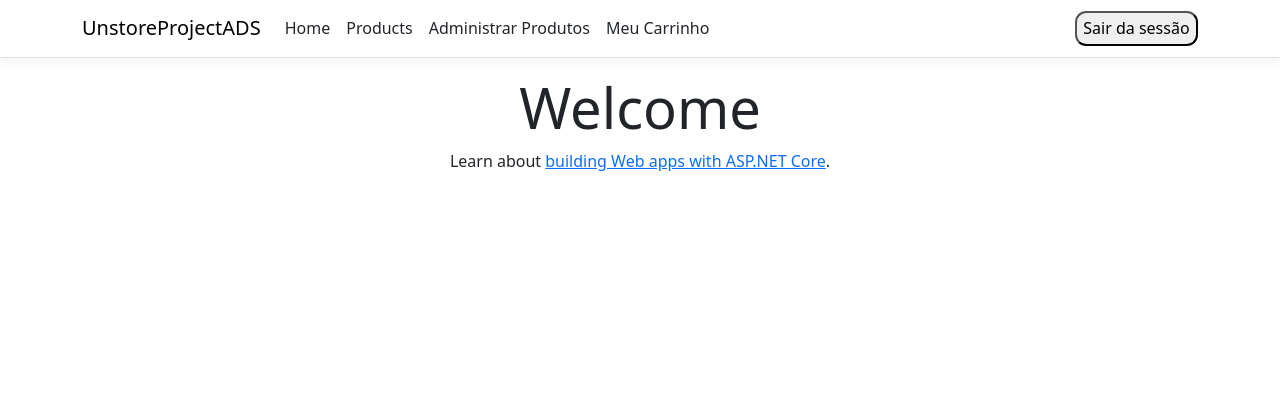
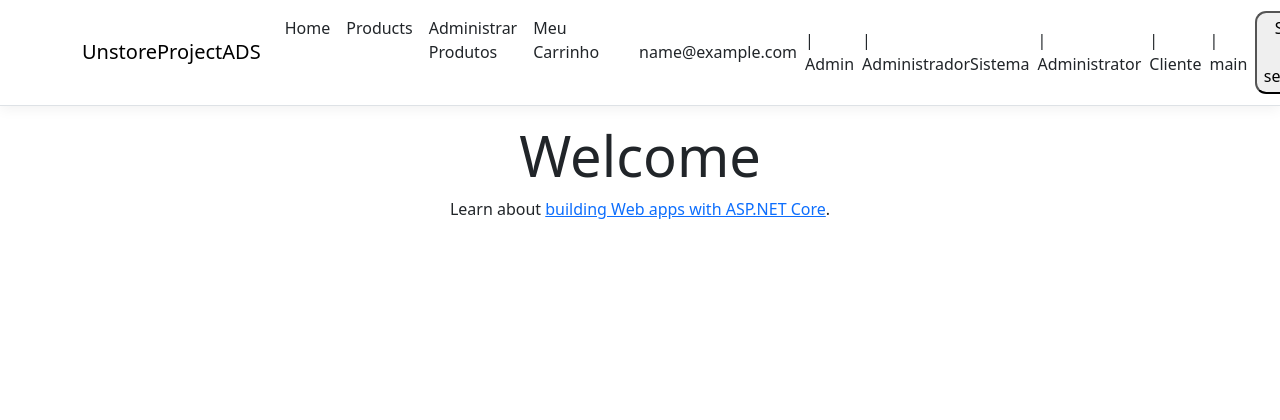
Before and after one commit to Malunny/Unstore-Infnet-Project, an ASP.NET Core app: page / in a window 1280 px wide. Shown: the top 420 px of the page. Run offline with ASP.NET Core 8, Linux system fonts and the light colour scheme; the visitor is signed in with stand-in values (Sample User, id 1); style sheets or scripts are compiled from the project's sources; some libraries are stand-ins or nearby versions.

Commit message:
ajustes de UI

```diff
--- a/Pages/Shared/_Layout.cshtml
+++ b/Pages/Shared/_Layout.cshtml
@@ -1,3 +1,4 @@
+@using System.Security.Claims
 <!DOCTYPE html>
 <html lang="en">
 <head>
@@ -11,7 +12,7 @@
 </head>
 <body>
     <header>
-        <nav class="navbar navbar-expand-sm navbar-toggleable-sm navbar-light bg-white border-bottom box-shadow mb-3">
+        <nav class="navbar navbar-expand-sm navbar-toggleable-sm navbar-light bg-white border-bottom box-shadow mb-3" style="overflow-x: scroll;">
             <div class="container">
                 <a class="navbar-brand" asp-area="" asp-page="/Index">UnstoreProjectADS</a>
                 <button class="navbar-toggler" type="button" data-bs-toggle="collapse" data-bs-target=".navbar-collapse" aria-controls="navbarSupportedContent"
@@ -55,11 +56,21 @@
                         }
                         else
                         {
-                            <form method="post" asp-page="/PaginaSairDeSessao" class="last-item">
-                                <button type="submit">Sair da sessão</button>
-                            </form>
+                            <div class="last-item user-account-container">
+                                <ul style="display: flex; flex-direction: row; list-style: none; gap: 0.5em; align-items: center;">
+                                    <li>@(User?.FindFirst(ClaimTypes.Email)?.Value ?? "Sem sessão")</li>
+                                    @foreach (var role in User?.FindAll(ClaimTypes.Role) ?? [])
+                                    {
+                                        <li>| @role.Value</li>
+                                    }
+                                    <li>
+                                        <form method="post" asp-page="/PaginaSairDeSessao" >
+                                            <button type="submit">Sair da sessão</button>
+                                        </form>
+                                    </li>
+                                </ul>
+                            </div>
                         }
-
                     </ul>
                 </div>
             </div>
--- a/wwwroot/css/site.css
+++ b/wwwroot/css/site.css
@@ -98,6 +98,21 @@ input, button {
   flex-direction: column;
 }
 
+.display-flex-rows {
+  display: flex;
+  flex-wrap: wrap;
+  flex-direction: row;
+}
+
+.user-account-container {
+  display: flex;
+  flex-wrap: wrap;
+  flex-direction: row;
+
+  justify-content: center;
+  align-items: center;
+}
+
 .last-item {
   margin-left: auto;
 }
```
